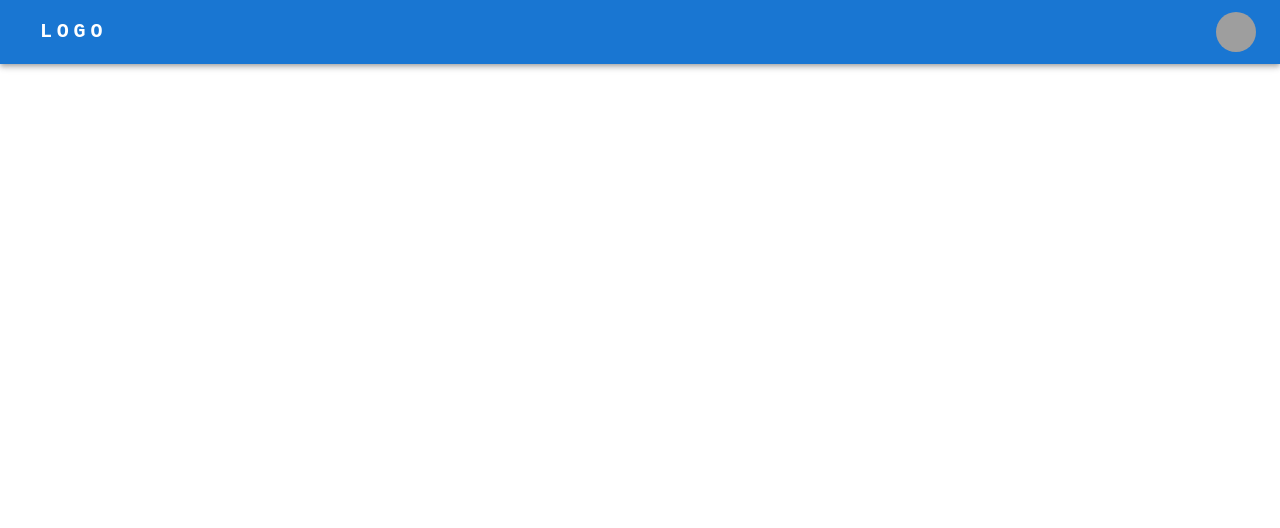
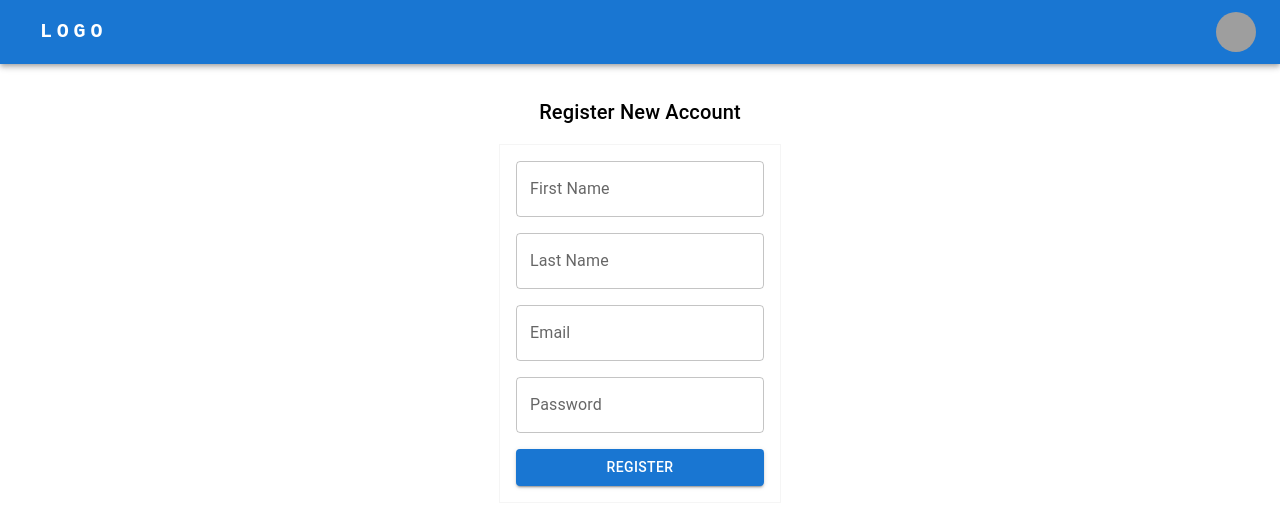
Before and after one commit to Mohammed-Bahr/Ecommerce_project, a React (Vite) app in the folder Frontend/: page /register in a window 1280 px wide. Shown: the top 528 px of the page. Built offline with nearby package versions, Linux system fonts and the light colour scheme; grey boxes are pictures that could not be loaded; some icons are missing.

Commit message:
create Registeration page finally

```diff
--- a/Frontend/src/Pages/Register.jsx
+++ b/Frontend/src/Pages/Register.jsx
@@ -1,11 +1,106 @@
-import { Container } from '@mui/material'
-import React from 'react'
+import { Container, Box, Typography, TextField, Button } from '@mui/material'
+import React, { useRef, useState } from 'react'
+import { BaseUrl } from '../constants/BaseUrl';
 
-const Register = () => {
+const Register =  () => {
+  const [error, setError] = useState("");
+  const firstNameRef = useRef(null);
+  const lastNameRef = useRef(null);
+  const emailRef = useRef(null);
+  const passwordRef = useRef(null);
+
+
+  const onSubmit = async () => {
+    const firstName = firstNameRef.current.value;
+    const lastName = lastNameRef.current.value;
+    const email = emailRef.current.value;
+    const password = passwordRef.current.value;
+
+    if (!firstName || !lastName || !email || !password) {
+      setError("Check submitted data.");
+      return;
+    }
+
+
+    try {
+      const response = await fetch(`http://localhost:3001/users/register` , {
+        method:"POST",
+        headers:{
+          "Content-Type" : "application/json",
+        },
+        body: JSON.stringify({
+          firstName,
+          lastName,
+          email,
+          password,
+        }),
+      });
+
+      const data = await response.json();
+
+      if (!response.ok){
+        setError(data || `unable to register user, please try different credentials ${response.statusText}`);
+        return;
+      }
+
+      if(!data){
+        setError("Incorrect token");
+        return;
+      }
+
+      console.log("Registration successful:", data);
+      // You might want to redirect to login page or dashboard here
+      // Example: window.location.href = '/login';
+    } catch (err) {
+      console.log(`error shows while fetching data -> ${err}`);
+      setError(`Network error: ${err.message}`);
+    }
+
+  };
+
   return (
-    <div>
-
-    </div>
+    <Container>
+      <Box
+        sx={{
+          display: "flex",
+          flexDirection: "column",
+          justifyContent: "center",
+          alignItems: "center",
+          mt: 4,
+        }}
+      >
+        <Typography variant="h6">Register New Account</Typography>
+        <Box
+          sx={{
+            display: "flex",
+            flexDirection: "column",
+            gap: 2,
+            mt: 2,
+            border: 1,
+            borderColor: "#f5f5f5",
+            p: 2,
+          }}
+        >
+          <TextField
+            inputRef={firstNameRef}
+            label="First Name"
+            name="firstName"
+          />
+          <TextField inputRef={lastNameRef} label="Last Name" name="lastName" />
+          <TextField inputRef={emailRef} label="Email" name="email" />
+          <TextField
+            inputRef={passwordRef}
+            type="password"
+            label="Password"
+            name="password"
+          />
+          <Button onClick={onSubmit} variant="contained">
+            Register
+          </Button>
+          {error && <Typography sx={{ color: "red" }}>{error}</Typography>}
+        </Box>
+      </Box>
+    </Container>
   )
 }
 
```
